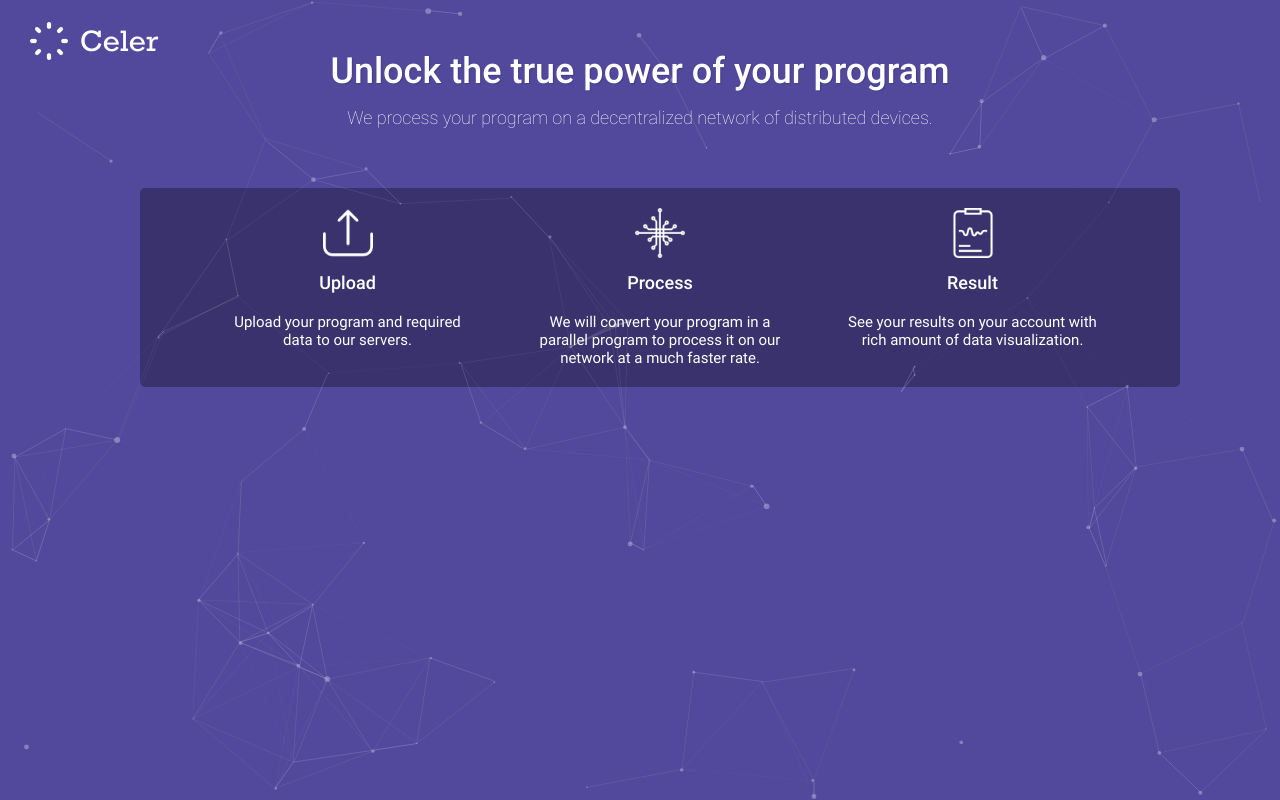
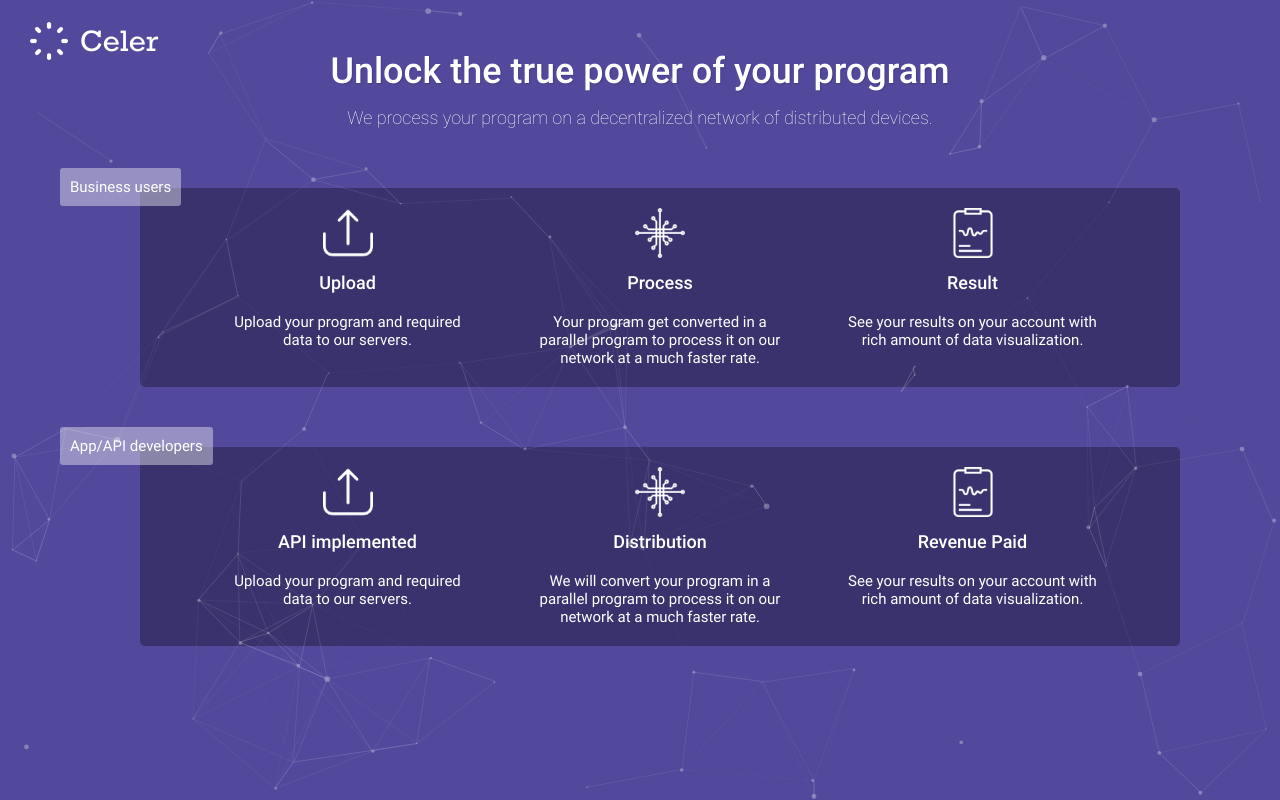
Before and after one commit to ramantehlan/Celer, a PHP site: page / in a window 1280 px wide. Run offline with PHP 8.4, Linux system fonts and the light colour scheme.

Commit message:
Minor changes

```diff
--- a/index.php
+++ b/index.php
@@ -21,6 +21,8 @@
 			<img src='assets/images/icon_64_white.png'>
 			Celer
 		</div>
+
+
 	</div>
 
 	<div class='body'>
@@ -31,6 +33,9 @@
 					We process your program on a decentralized network of distributed devices.
 			</div>
 			<div class='content'>
+				<div class='tag'>
+					Business users
+				</div>
 				<div class='step'>
 						<div class='step_img'>
 							<img src='assets/images/upload.png'>
@@ -50,7 +55,7 @@
 							Process
 						</div>
 						<div class='step_about'>
-								We will convert your program in a parallel program to process it on our network at a much faster rate.
+								Your program get converted in a parallel program to process it on our network at a much faster rate.
 						</div>
 				</div>
 				<div class='step'>
@@ -65,6 +70,45 @@
 						</div>
 				</div>
 			</div>
+
+			<div class='content'>
+				<div class='tag'>
+					App/API developers
+				</div>
+				<div class='step'>
+						<div class='step_img'>
+							<img src='assets/images/upload.png'>
+						</div>
+						<div class='step_name'>
+							API implemented
+						</div>
+						<div class='step_about'>
+								Upload your program and required data to our servers.
+						</div>
+				</div>
+				<div class='step'>
+						<div class='step_img'>
+							<img src='assets/images/processor.png'>
+						</div>
+						<div class='step_name'>
+							Distribution
+						</div>
+						<div class='step_about'>
+								We will convert your program in a parallel program to  process it on our network at a much faster rate.
+						</div>
+				</div>
+				<div class='step'>
+						<div class='step_img'>
+							<img src='assets/images/experiment-results.png'>
+						</div>
+						<div class='step_name'>
+							Revenue Paid
+						</div>
+						<div class='step_about'>
+								See your results on your account with rich amount of data visualization.
+						</div>
+				</div>
+			</div>
 	</div>
 
 
```
